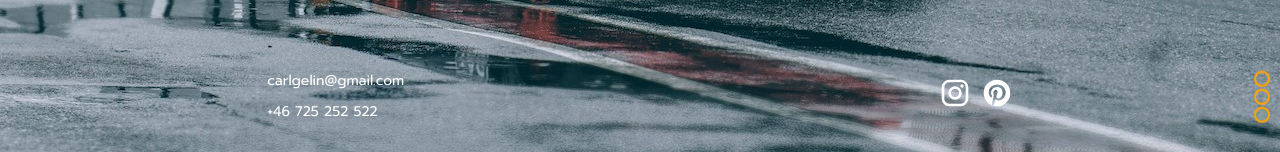
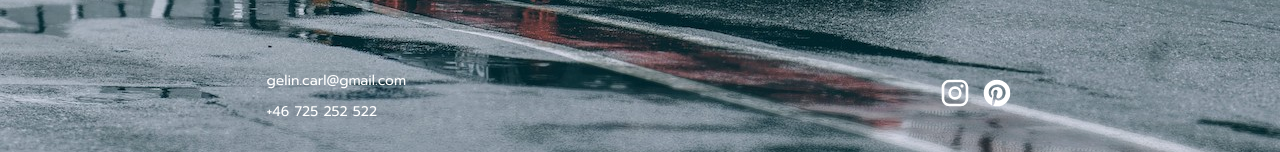
Before and after one commit to oscargelin/PhotoByCarlVite, a React (Vite) app: page / in a window 1280 px wide. Shown: the part 648-800 px from the top of the page. Built offline with nearby package versions, Linux system fonts and the light colour scheme.

Commit message:
rip race car

```diff
--- a/src/components/Footer.tsx
+++ b/src/components/Footer.tsx
@@ -7,17 +7,17 @@ const Footer = () => {
     <footer>
       <div className={Styles.carSvg}>
         <div className={Styles.carFlame}></div>
-        <CarSvg />
+        {/* <CarSvg /> */}
       </div>
-      <div className={Styles.traffiLightContainer}>
+      {/* <div className={Styles.traffiLightContainer}>
         <div className={Styles.trafficLightOne}></div>
         <div className={Styles.trafficLightTwo}></div>
         <div className={Styles.trafficLightThree}></div>
-      </div>
+      </div> */}
       <div>
         <ul className={Styles.flexContainerOne}>
-          <a href="mailto: carlgelin@gmail.com" className={Styles.link}>
-            <li>carlgelin@gmail.com</li>
+          <a href="mailto: gelin.carl@gmail.com" className={Styles.link}>
+            <li>gelin.carl@gmail.com</li>
           </a>
           <li>
             <a href="tel:+46725252522" className={Styles.link}>
```
